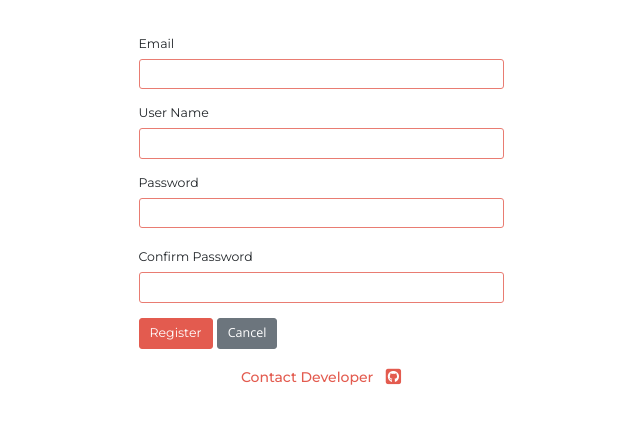
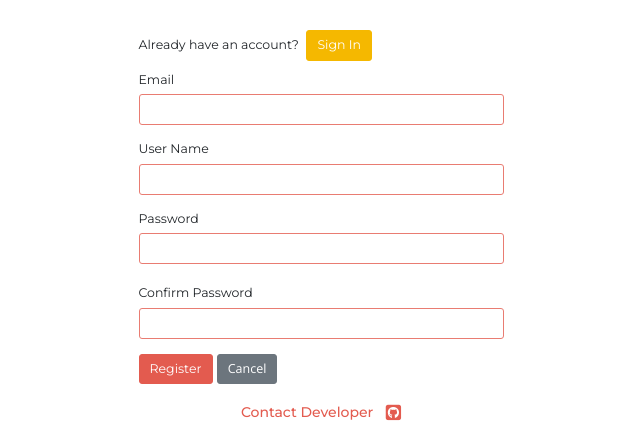
Before and after one commit to richardhenyash/freefrom, a Flask app: page /register in a window 1280 px wide. Shown: the part 70-494 px from the top of the page, without its empty margins (319-959 px from the left). Run offline with Flask 2, Linux system fonts and the light colour scheme; some libraries are stand-ins or nearby versions.

Commit message:
add link to SignIn page from Register page

```diff
--- a/templates/register.html
+++ b/templates/register.html
@@ -6,6 +6,10 @@
         <div class="col-sm-4"></div>
         <div class="col-12 col-sm-4">
             <form method="POST" action="{{ url_for('userauth.register') }}">
+                <div class="div pb-2">
+                    <span class="form-label input-label">Already have an account?&nbsp;</span>
+                    <a href="{{ url_for('userauth.signin') }}" class="btn btn-lg btn-danger btn-orangeyellow">Sign In</a>
+                </div>
                 <div>
                     <div class="mb-3">
                         {{ form.email.label(class="form-label input-label") }}
```
